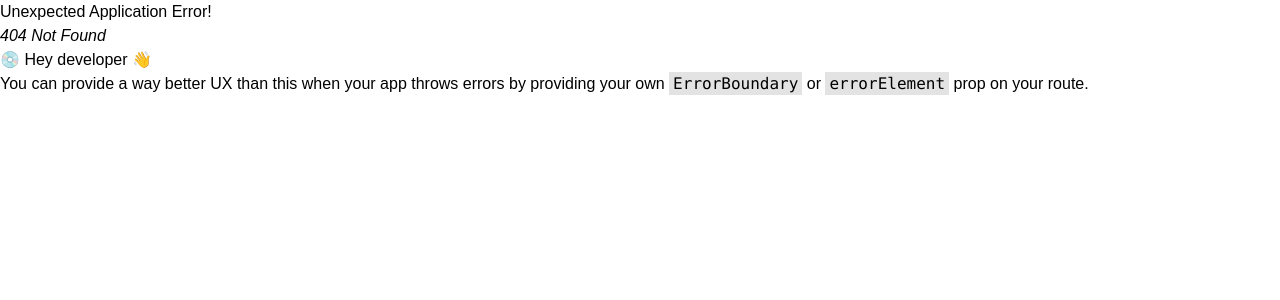
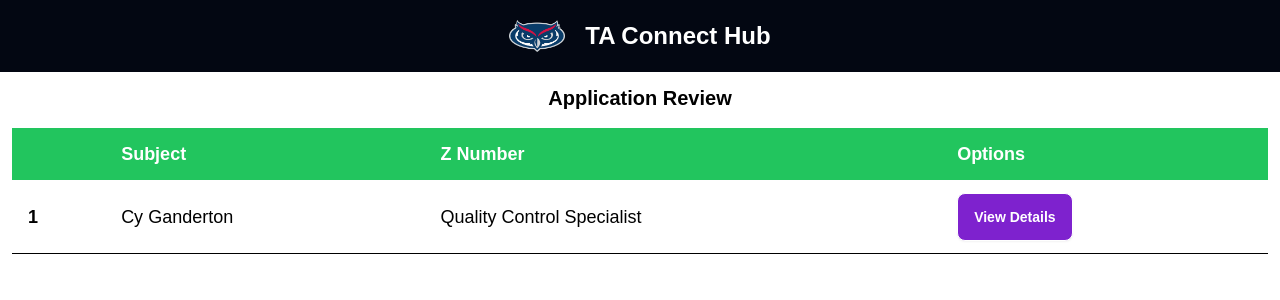
Before and after one commit to vasasowjanya/TAConnectHubFrontEnd, a React (Vite) app: page /dashboard/ta-application-review in a window 1280 px wide. Before the commit this address had no page. Shown: the top 300 px of the page. Built offline with nearby package versions, Linux system fonts and the light colour scheme; sample sign-in values are in the browser's storage.

Commit message:
department ui done

```diff
--- a/src/app/components/RoleWiseNavbar.tsx
+++ b/src/app/components/RoleWiseNavbar.tsx
@@ -39,8 +39,14 @@ export const RoleWiseNavbar = ({ role }: { role: string }) => {
       <li>
         <Link to={"courses"}>Course Management</Link>
       </li>
-      <li>TA Application Review</li>
-      <li>TA Selection Status</li>
+      <li>
+        <Link to={"/dashboard/ta-application-review"}>
+          TA Application Review
+        </Link>
+      </li>
+      <li>
+        <Link to={"/dashboard/ta-recommandation"}>TA Recommandation</Link>
+      </li>
       <li>
         <Link to={"/dashboard/user"}>
           <FaUser />
--- /dev/null
+++ b/src/app/pages/dashboardpages/SingleApplicationDetail.tsx
@@ -0,0 +1,26 @@
+const SingleApplicationDetail = () => {
+  return (
+    <div className="flex flex-col justify-center">
+      <div>
+        <h1 className="text-lg mt-2">Name: user</h1>
+      </div>
+      <div>
+        <h1 className="text-lg mt-2">Email: email</h1>
+      </div>
+      <div>
+        <h1 className="text-lg mt-2">Z Number: number</h1>
+      </div>
+      <div>
+        <h1 className="text-lg mt-2">Course Name: name</h1>
+      </div>
+      <div>
+        <h1 className="text-lg mt-2">Subject Name: name</h1>
+      </div>
+      <div>
+        <h1 className="text-lg mt-2">Other details</h1>
+      </div>
+    </div>
+  );
+};
+
+export default SingleApplicationDetail;
--- /dev/null
+++ b/src/app/pages/dashboardpages/TaApplicationReview.tsx
@@ -0,0 +1,43 @@
+import { Link } from "react-router-dom";
+
+const TaApplicationReview = () => {
+  return (
+    <div>
+      <h1 className="mb-4 text-xl font-semibold text-center">
+        Application Review
+      </h1>
+      <div>
+        <div className="overflow-x-auto">
+          <table className="table">
+            {/* head */}
+            <thead className="bg-green-500 text-white text-lg">
+              <tr>
+                <th></th>
+                <th>Subject</th>
+                <th>Z Number</th>
+                <th>Options</th>
+              </tr>
+            </thead>
+            <tbody className="text-lg">
+              {/* row 1 */}
+              <tr>
+                <th>1</th>
+                <td>Cy Ganderton</td>
+                <td>Quality Control Specialist</td>
+                <td>
+                  <Link to="/dashboard/ta-application-review/1">
+                    <button className="btn bg-purple-700 hover:bg-purple-800 text-white">
+                      View Details
+                    </button>
+                  </Link>
+                </td>
+              </tr>
+            </tbody>
+          </table>
+        </div>
+      </div>
+    </div>
+  );
+};
+
+export default TaApplicationReview;
--- /dev/null
+++ b/src/app/pages/dashboardpages/TaRecomandation.tsx
@@ -0,0 +1,28 @@
+const TaRecomandation = () => {
+  return (
+    <div>
+      <h1 className="text-lg">TA Recomandations</h1>
+      <div className="py-4">
+        <div className="flex items-center gap-10">
+          <div>Name</div>
+          <div>
+            <select className="select select-bordered w-full rounded-none">
+              <option disabled selected>
+                Who shot first?
+              </option>
+              <option>Han Solo</option>
+              <option>Greedo</option>
+            </select>
+          </div>
+          <div>
+            <button className="btn bg-purple-700 hover:bg-purple-800 text-white">
+              Recommand
+            </button>
+          </div>
+        </div>
+      </div>
+    </div>
+  );
+};
+
+export default TaRecomandation;
--- a/src/routes/Routes.tsx
+++ b/src/routes/Routes.tsx
@@ -23,6 +23,9 @@ import MyTaApplications from "../app/pages/dashboardpages/MyTaApplications";
 import MyTaApplicationStatus from "../app/pages/dashboardpages/MyTaApplicationStatus";
 import AcceptRejectOffers from "../app/pages/dashboardpages/AcceptRejectOffers";
 import UserProfile from "../app/pages/dashboardpages/UserProfile";
+import TaApplicationReview from "../app/pages/dashboardpages/TaApplicationReview";
+import SingleApplicationDetail from "../app/pages/dashboardpages/SingleApplicationDetail";
+import TaRecomandation from "../app/pages/dashboardpages/TaRecomandation";
 
 export default function Routes() {
   const isTokenAvailable = localStorage.getItem("token");
@@ -71,6 +74,18 @@ export default function Routes() {
           />
           <Route path="accept-reject-offers" element={<AcceptRejectOffers />} />
           <Route path="user" element={<UserProfile />} />
+          <Route
+            path="ta-application-review"
+            element={<TaApplicationReview />}
+          />
+          <Route
+            path="ta-application-review/:reviewId"
+            element={<SingleApplicationDetail />}
+          />
+          <Route
+            path="ta-recommandation"
+            element={<TaRecomandation />}
+          />
 
           <Route path="courses" element={<Courses />} />
         </Route>
```
